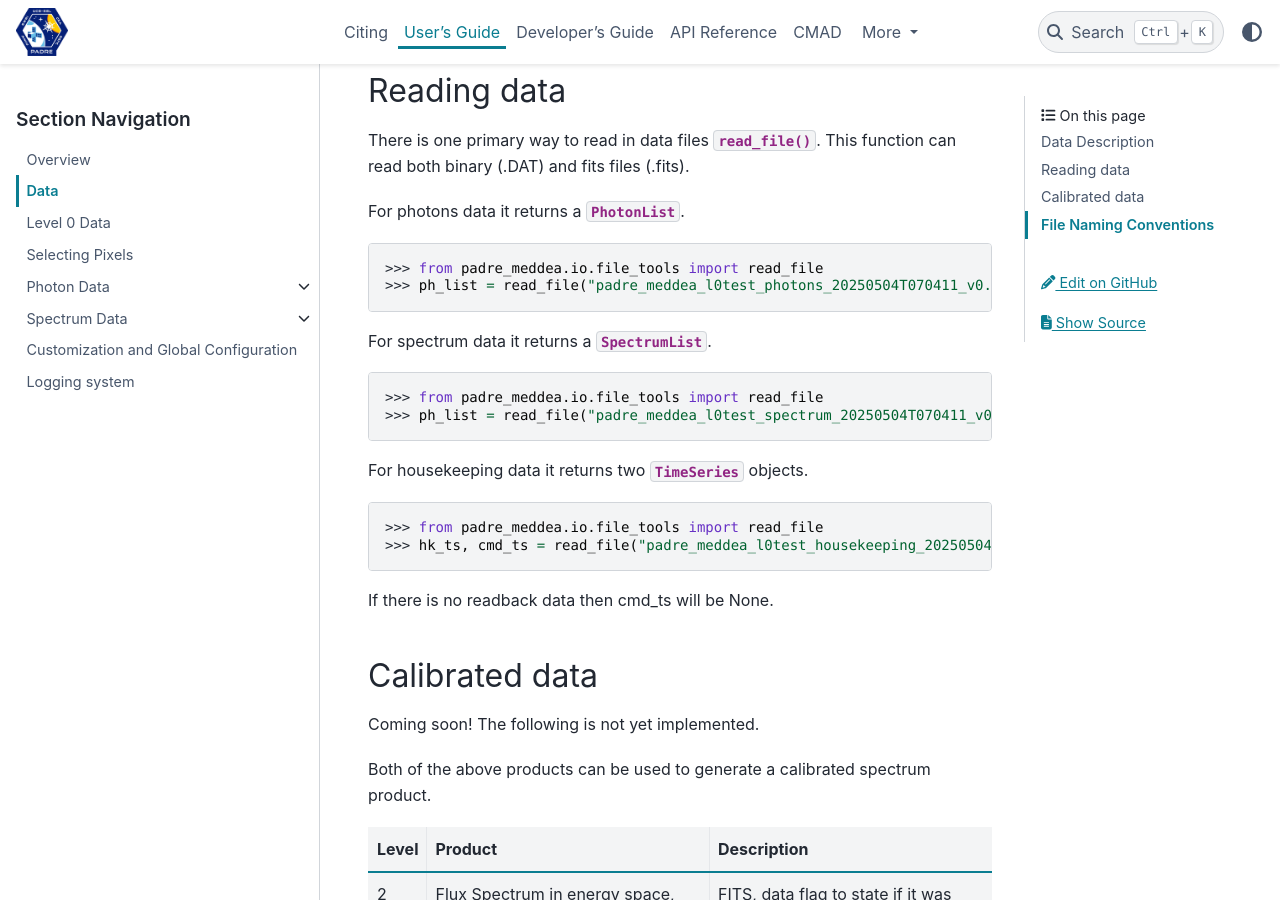
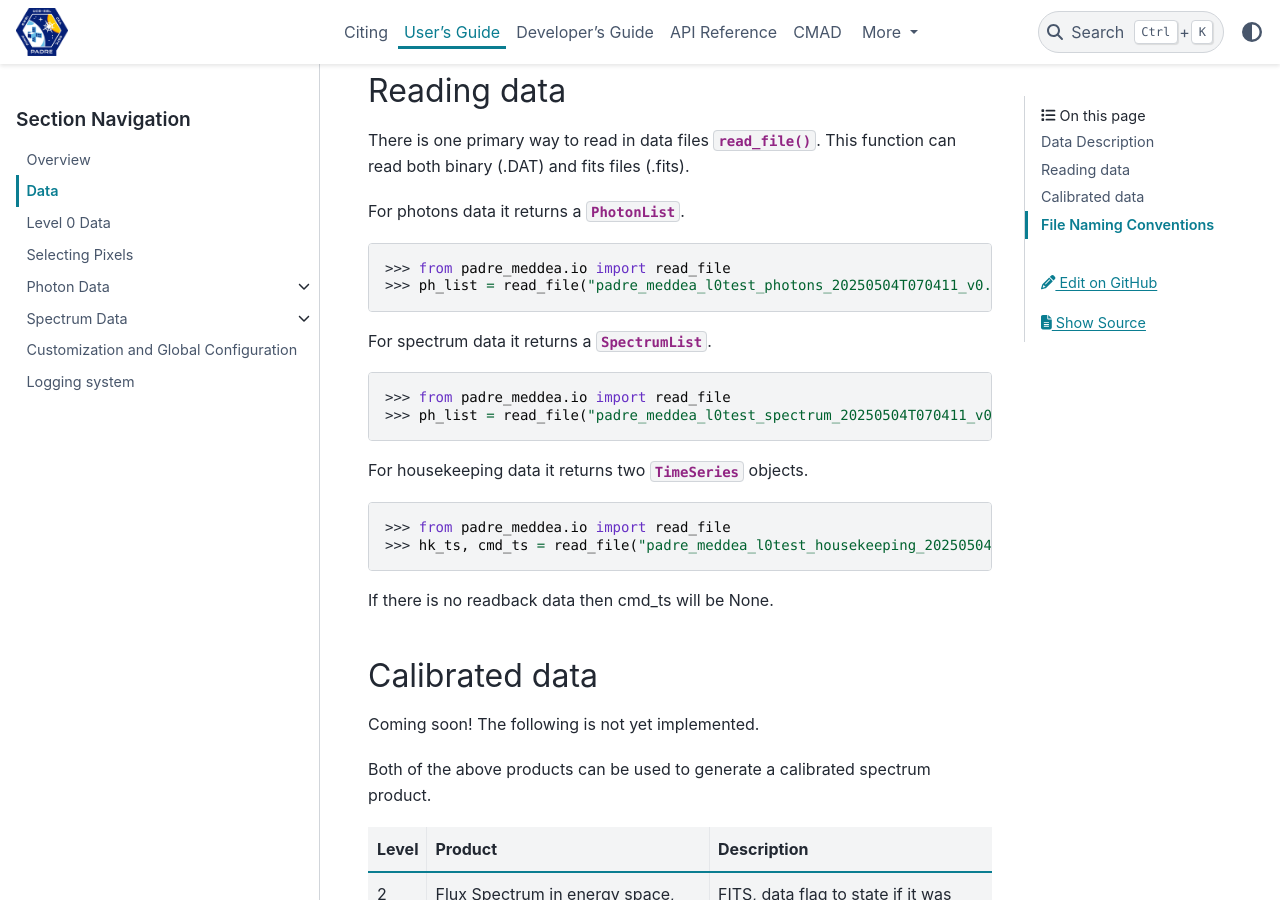
Before and after one commit to PADRESat/padre_meddea, a Sphinx documentation site: the page built from docs/user-guide/data.rst, in a window 1280 px wide and 900 px high, scrolled down 817 px. Built offline with Sphinx 7.4.7 and the PyData theme 0.15.4, drawn with Linux system fonts in a browser that asks for light colours; the version number could not be read and is left out.

Commit message:
bug fix and namespace fixes

```diff
--- a/docs/dev-guide/docs.rst
+++ b/docs/dev-guide/docs.rst
@@ -18,9 +18,9 @@ To link to methods, classes, or modules in your repo you have to use backticks,
 
 .. code-block:: rst
 
-    `padre_meddea.io.read_file`
+    `padre_meddea.io.read_file()`
 
-generates a link like this: `padre_meddea.io.read_file`.
+generates a link like this: `padre_meddea.io.read_file()`.
 
 Links can also be generated to external packages via
 `intersphinx <http://www.sphinx-doc.org/en/master/ext/intersphinx.html>`_:
--- a/docs/user-guide/data.rst
+++ b/docs/user-guide/data.rst
@@ -28,28 +28,28 @@ These products are processed on the ground using this Python package unless othe
 
 Reading data
 ------------
-There is one primary way to read in data files `~padre_meddea.io.file_tools.read_file()`.
+There is one primary way to read in data files `~padre_meddea.io.read_file()`.
 This function can read both binary (.DAT) and fits files (.fits).
 
 For photons data it returns a `~padre_meddea.spectrum.spectrum.PhotonList`.
 
 .. code-block:: python
 
-    >>> from padre_meddea.io.file_tools import read_file
+    >>> from padre_meddea.io import read_file
     >>> ph_list = read_file("padre_meddea_l0test_photons_20250504T070411_v0.1.0.fits")  # doctest: +SKIP
 
 For spectrum data it returns a `~padre_meddea.spectrum.spectrum.SpectrumList`.
 
 .. code-block:: python
 
-    >>> from padre_meddea.io.file_tools import read_file
+    >>> from padre_meddea.io import read_file
     >>> ph_list = read_file("padre_meddea_l0test_spectrum_20250504T070411_v0.1.0.fits")  # doctest: +SKIP
 
 For housekeeping data it returns two `~astropy.timeseries.TimeSeries` objects.
 
 .. code-block:: python
 
-    >>> from padre_meddea.io.file_tools import read_file
+    >>> from padre_meddea.io import read_file
     >>> hk_ts, cmd_ts = read_file("padre_meddea_l0test_housekeeping_20250504T070411_v0.1.0.fits")  # doctest: +SKIP
 
 If there is no readback data then cmd_ts will be None.
```
Also changed, not shown: 2 other files.
